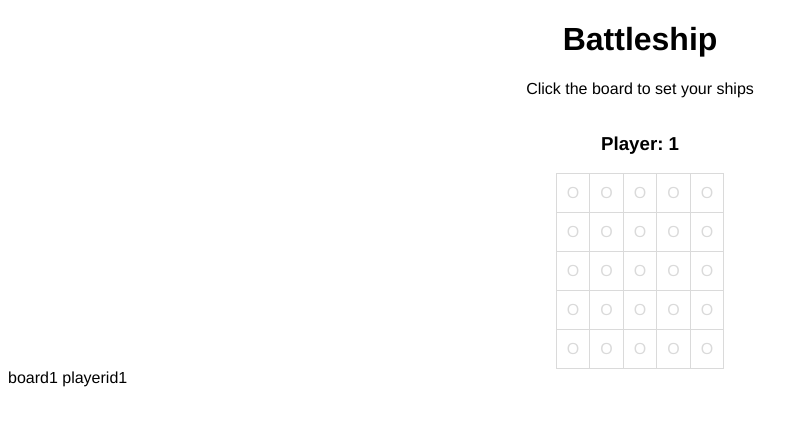
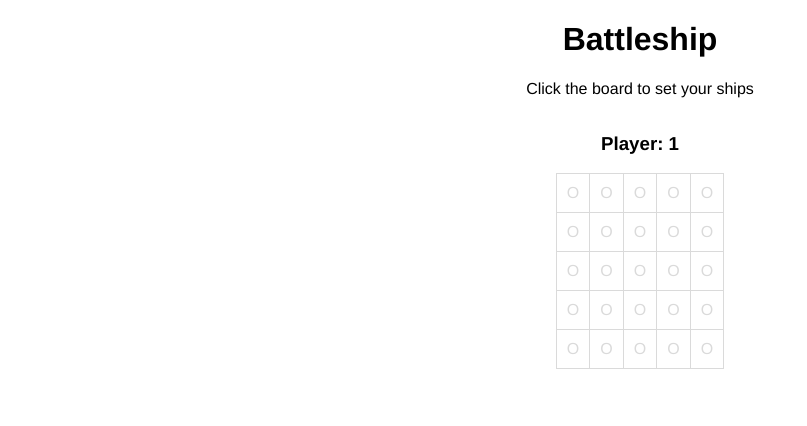
Before and after one commit to mark-dearmond/battleship, an Angular app: page / in a window 1280 px wide. Shown: the top 426 px of the page, without its empty margins (0-807 px from the left). Built offline with nearby package versions, Linux system fonts and the light colour scheme.

Commit message:
Removed text-center class and added to whole body

```diff
--- a/src/app/app.component.html
+++ b/src/app/app.component.html
@@ -1,10 +1,10 @@
-<h1 class="text-center">Battleship</h1>
+<h1>Battleship</h1>
 
 <p *ngIf="setup" class="text-center">Click the board to set your ships</p>
 
 <div class="flex-grid">
 	<div class="col" *ngFor="let board of boards">
-		<h3 class="text-center">Player: {{ board.player.id }}</h3>
+		<h3>Player: {{ board.player.id }}</h3>
 		<table>
 			<tr *ngFor="let y of board.tiles">
 				<td *ngFor="let x of y"
@@ -16,7 +16,6 @@
 				</td>
 			</tr>
 		</table>
-		board{{board.player.id}}
-		playerid{{playerId}}
+		<p *ngIf="board.win">Winner!</p>
 	</div>
 </div>
--- a/src/styles.scss
+++ b/src/styles.scss
@@ -1,5 +1,6 @@
 body {
 	font-family: 'Helvetica', 'Arial', sans-serif;
+	text-align: center;
 }
 
 .flex-grid {
@@ -13,7 +14,3 @@ body {
 		flex: 1;
 	}
 }
-
-.text-center {
-	text-align: center
-}
```
